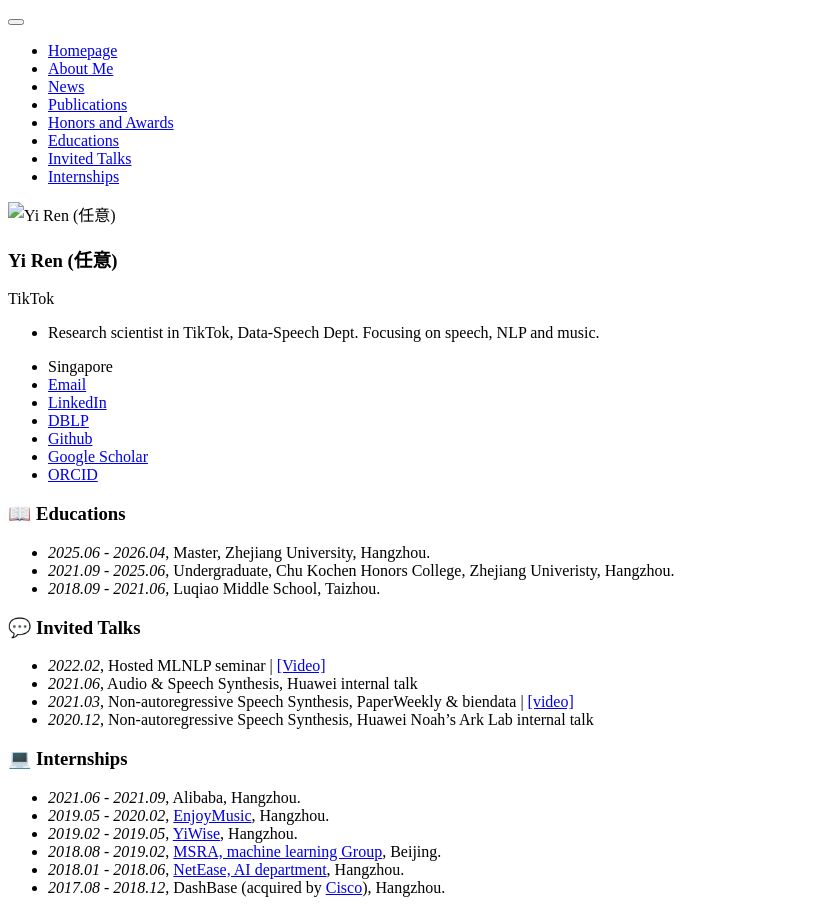
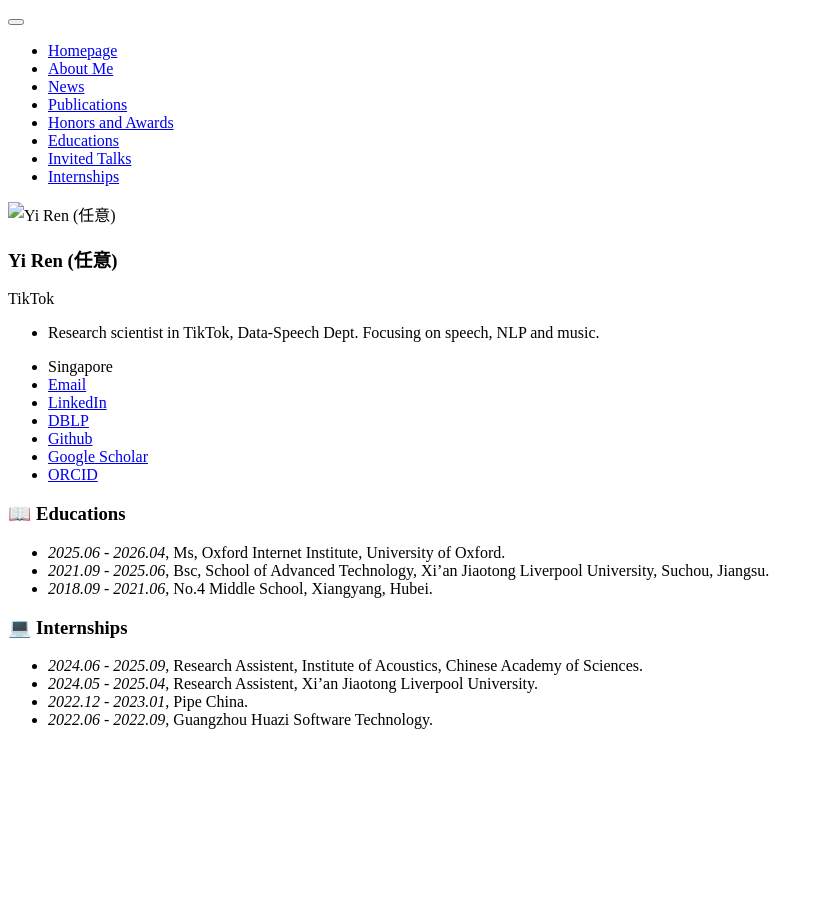
Before and after one commit to RayeRen/rayeren.github.io, a Jekyll site: the page built from _pages/includes/others.md, in a window 1280 px wide. Shown: the whole page, without its empty margins (0-819 px from the left). Built offline with Jekyll 4.4.1, drawn with Linux system fonts in a browser that asks for light colours; our own code applies the rules of GitHub Pages for plain Markdown files.

Commit message:
Update others.md

```diff
--- a/_pages/includes/others.md
+++ b/_pages/includes/others.md
@@ -1,19 +1,16 @@
 
 # 📖 Educations
-- *2025.06 - 2026.04*, Master, Zhejiang University, Hangzhou.
-- *2021.09 - 2025.06*, Undergraduate, Chu Kochen Honors College, Zhejiang Univeristy, Hangzhou.
-- *2018.09 - 2021.06*, Luqiao Middle School, Taizhou.
+- *2025.06 - 2026.04*, Ms, Oxford Internet Institute, University of Oxford.
+- *2021.09 - 2025.06*, Bsc, School of Advanced Technology, Xi'an Jiaotong Liverpool University, Suchou, Jiangsu.
+- *2018.09 - 2021.06*, No.4 Middle School, Xiangyang, Hubei.
 
-# 💬 Invited Talks
-- *2022.02*, Hosted MLNLP seminar \| [\[Video\]](https://www.bilibili.com/video/BV1wF411x7qh)
-- *2021.06*, Audio & Speech Synthesis, Huawei internal talk
-- *2021.03*, Non-autoregressive Speech Synthesis, PaperWeekly & biendata \| [\[video\]](https://www.bilibili.com/video/BV1uf4y1t7Hr/)
-- *2020.12*, Non-autoregressive Speech Synthesis, Huawei Noah's Ark Lab internal talk
+
+
 
 # 💻 Internships
-- *2021.06 - 2021.09*, Alibaba, Hangzhou.
-- *2019.05 - 2020.02*, [EnjoyMusic](https://enjoymusic.ai/), Hangzhou.
-- *2019.02 - 2019.05*, [YiWise](https://www.yiwise.com/), Hangzhou.
-- *2018.08 - 2019.02*, [MSRA, machine learning Group](https://www.microsoft.com/en-us/research/group/machine-learning-research-group/), Beijing.
-- *2018.01 - 2018.06*, [NetEase, AI department](https://hr.163.com/zc/12-ai/index.html), Hangzhou.
-- *2017.08 - 2018.12*, DashBase (acquired by [Cisco](https://blogs.cisco.com/news/349511)), Hangzhou.
+- *2024.06 - 2025.09*, Research Assistent, Institute of Acoustics, Chinese Academy of Sciences.
+- *2024.05 - 2025.04*, Research Assistent, Xi'an Jiaotong Liverpool University.
+- *2022.12 - 2023.01*, Pipe China.
+- *2022.06 - 2022.09*, Guangzhou Huazi Software Technology.
+
+<!--# 💬 Invited Talks 注释 -->
```
